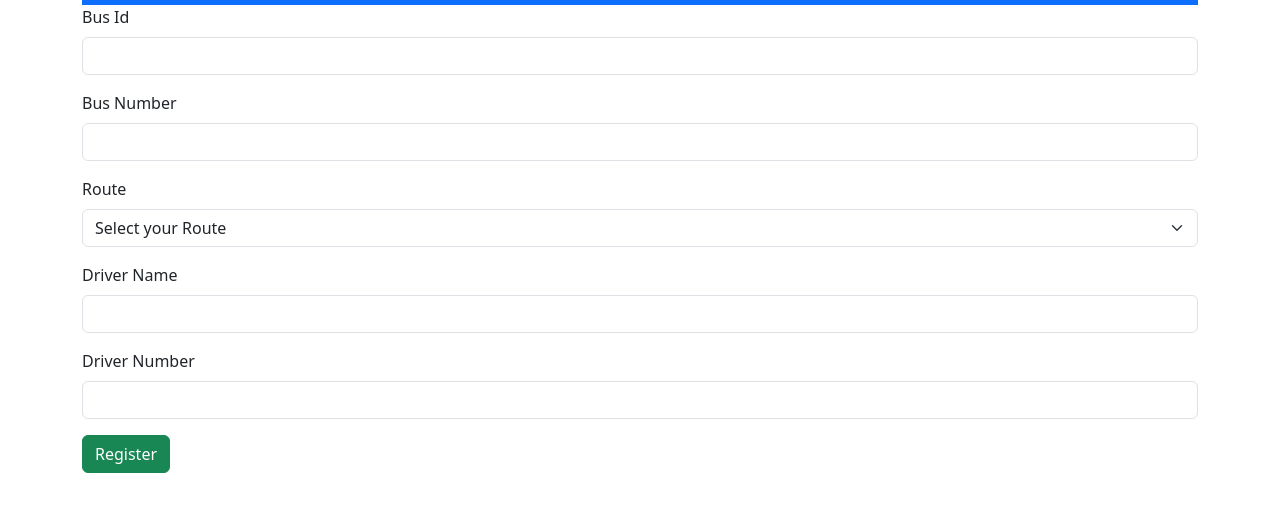
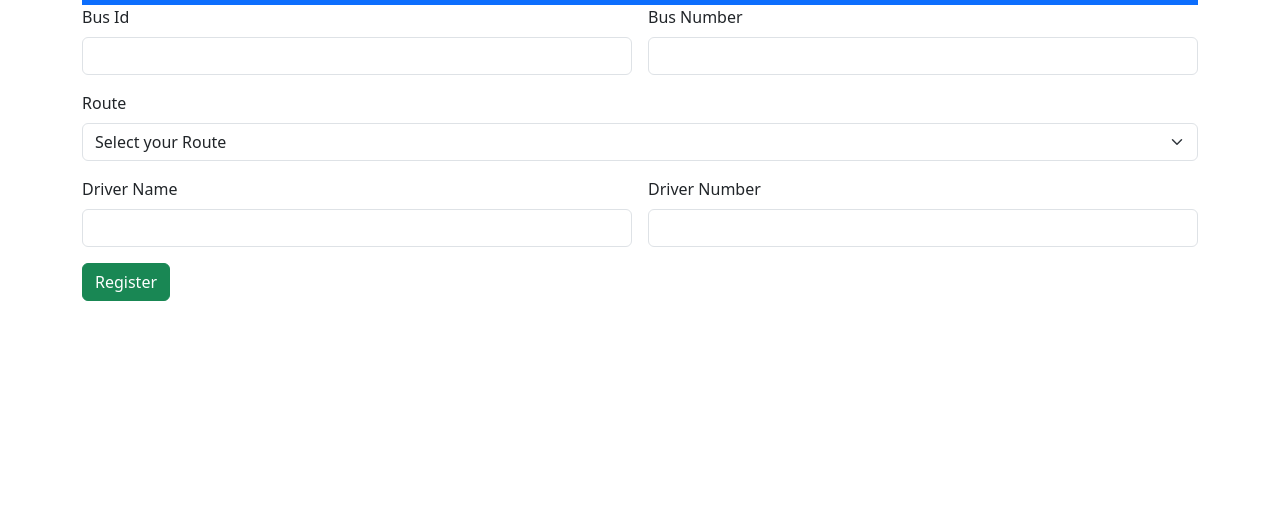
Before and after one commit to aaryaaanx/KSRTC-APP, a plain HTML site: page index.html in a window 1280 px wide. Shown: the part 51-562 px from the top of the page. Drawn offline with nearby package versions, Linux system fonts and the light colour scheme.

Commit message:
Updated KSRTC APP

```diff
--- a/index.html
+++ b/index.html
@@ -42,11 +42,11 @@
             <div class="row">
                 <div class="col col-12 col-sm-12 col-md-12 col-lg-12 col-xl-12 col-xxl-12">
                     <div class="row g-3">
-                        <div class="col col-12 col-sm-12 col-md-12 col-lg-12 col-xl-12 col-xxl-12">
+                        <div class="col col-12 col-sm-6 col-md-6 col-lg-6 col-xl-6 col-xxl-6">
                           <label for="" class="form-label">Bus Id</label>
                           <input type="text" class="form-control">
                         </div>
-                        <div class="col col-12 col-sm-12 col-md-12 col-lg-12 col-xl-12 col-xxl-12">
+                        <div class="col col-12 col-sm-6 col-md-6 col-lg-6 col-xl-6 col-xxl-6">
                           <label for="" class="form-label">Bus Number</label>
                           <input type="text" class="form-control">
                         </div>
@@ -66,15 +66,15 @@
                             <option value="10">Kottayam</option>
                           </select>
                         </div>
-                        <div class="col col-12 col-sm-12 col-md-12 col-lg-12 col-xl-12 col-xxl-12">
+                        <div class="col col-6 col-sm-6 col-md-6 col-lg-6 col-xl-6 col-xxl-6">
                           <label for="" class="form-label">Driver Name</label>
                           <input type="text" class="form-control">
                         </div>
-                        <div class="col col-12 col-sm-12 col-md-12 col-lg-12 col-xl-12 col-xxl-12">
+                        <div class="col col-6 col-sm-6 col-md-6 col-lg-6 col-xl-6 col-xxl-6">
                           <label for="" class="form-label">Driver Number</label>
                           <input type="text" class="form-control">
                         </div>
-                        <div class="col col-12 col-sm-12 col-md-12 col-lg-12 col-xl-12 col-xxl-12">
+                        <div class="col col-6 col-sm-6 col-md-6 col-lg-6 col-xl-6 col-xxl-6">
                           <button class="btn btn-success">Register</button>
                         </div>
                     </div>
```
